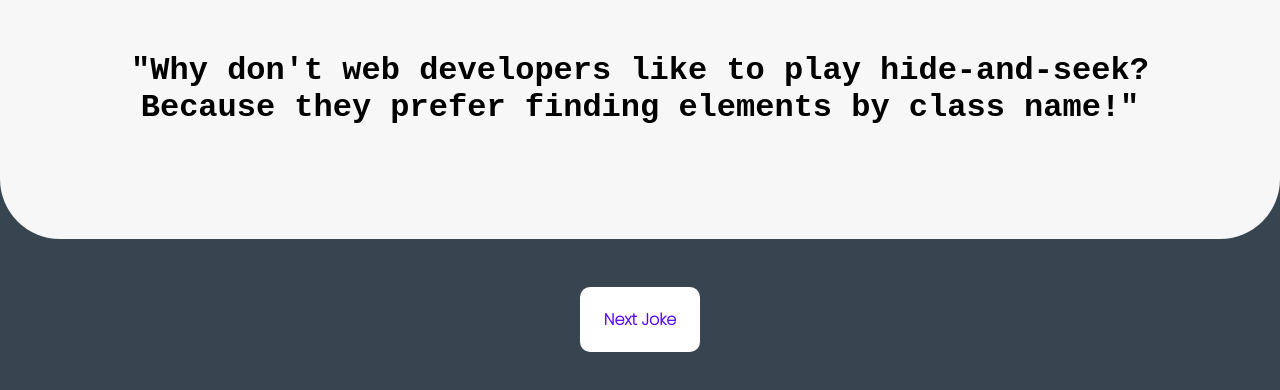
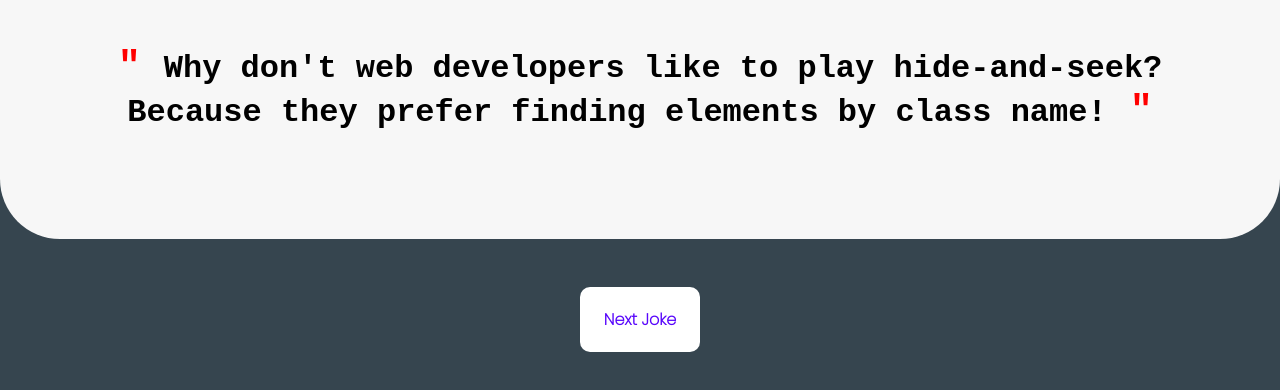
Before and after one commit to OfficialKiranMahajan/Exercise03, a plain HTML site: page index.html in a window 1280 px wide. Shown: the part 250-640 px from the top of the page. Drawn offline with Linux system fonts and the light colour scheme; a web font is replaced by a local one.

Commit message:
changes to default joke

```diff
--- a/index.html
+++ b/index.html
@@ -21,10 +21,10 @@
             <div class="joke">
                 <h1 class="smileEmoji">😂</h1>
                 <h1 id="jokeGoesHere">
-                    "Why don't web developers
+                    <span style="color: red; font-size:larger;">" </span>Why don't web developers
                     like to play
                     hide-and-seek? Because they prefer finding elements by class
-                    name!"
+                    name!<span style="color: red; font-size:larger;"> "</span>
                 </h1>
 
             </div>
```
